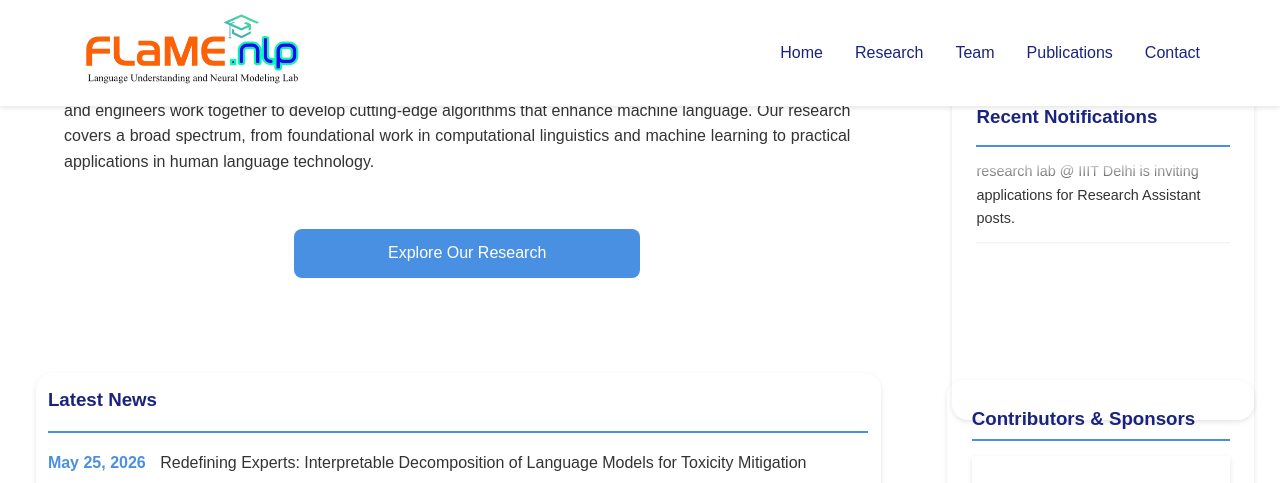
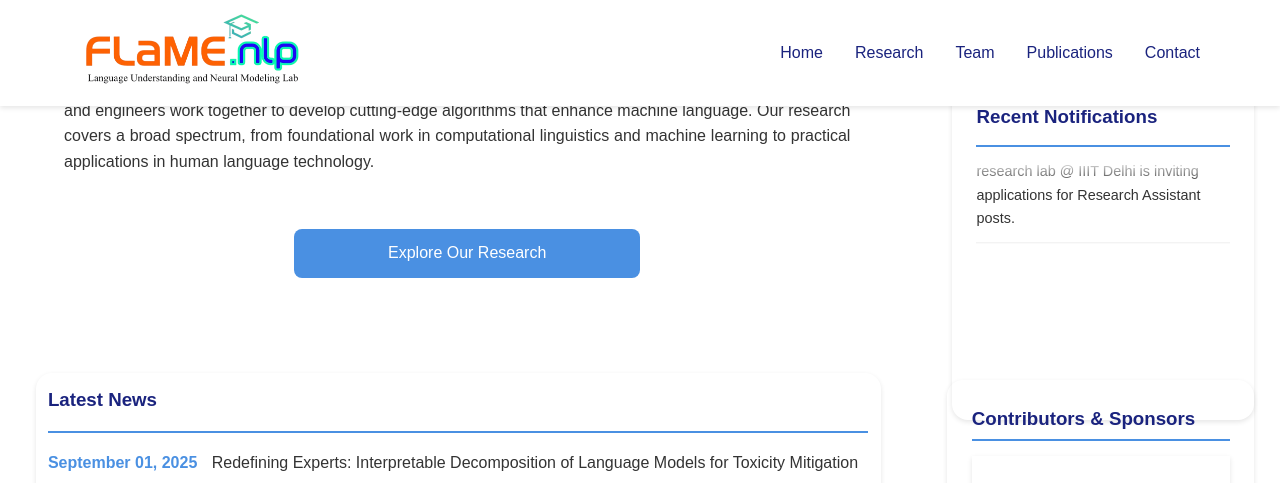
Before and after one commit to flamenlp/flamenlp.github.io, a Jekyll site: the page built from index.html, in a window 1280 px wide and 900 px high, scrolled down 679 px, cut to the strip 0-483 px from the top of the window. Built offline with Jekyll 4.4.1, drawn with Linux system fonts in a browser that asks for light colours.

Commit message:
Update news.yml

```diff
--- a/_data/news.yml
+++ b/_data/news.yml
@@ -1,4 +1,4 @@
-- date: 25th May 2026
+- date: Sep 2025
   content: "Redefining Experts: Interpretable Decomposition of Language Models for Toxicity Mitigation"
 
 - date: 20th October 2026
```
